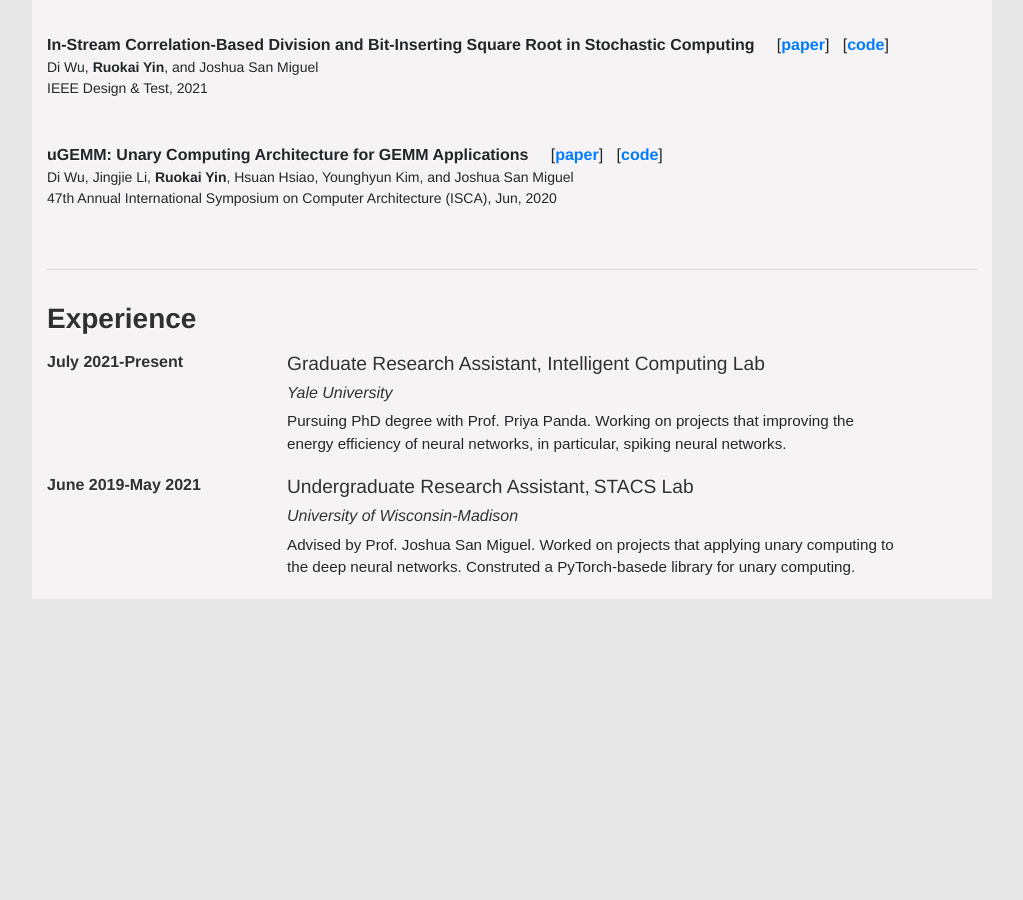
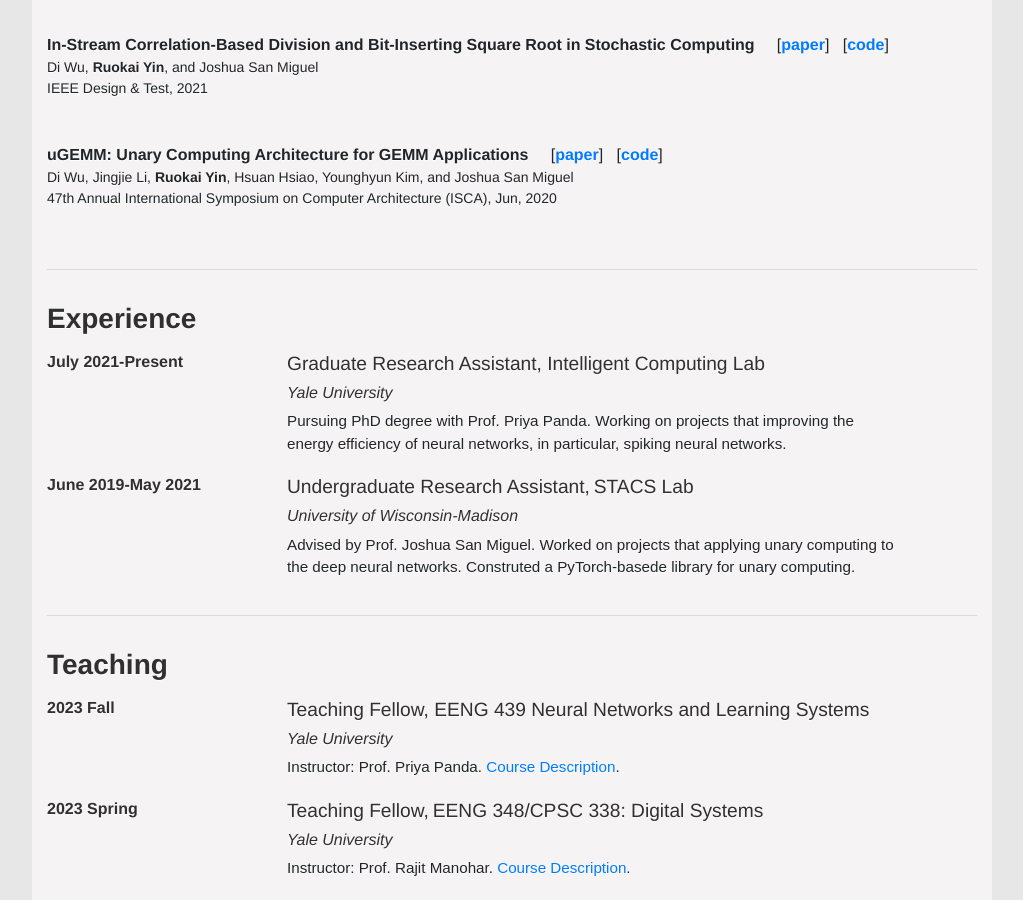
Before and after one commit to RuokaiYin/RuokaiYin.github.io, a Jekyll site: the page built from index.html, in a window 1280 px wide and 900 px high, scrolled down 1386 px. Shown: the whole window, without its empty margins (128-1151 px from the left). Built offline with Jekyll 4.4.1, drawn with Linux system fonts in a browser that asks for light colours; before the commit the page ends 1985 px from its top, so only the background shows below that.

Commit message:
Update Teaching

```diff
--- a/_data/publications.yml
+++ b/_data/publications.yml
@@ -7,7 +7,7 @@
   address:
   publisher: IEEE
   conference: N
-  file: https://www.frontiersin.org/articles/10.3389/fnins.2023.1233037/abstract
+  file: snnhar.pdf
   code: https://github.com/Intelligent-Computing-Lab-Yale/SNN_HAR
 
 - title: "Wearable-based Human Activity Recognition with Spatio-Temporal Spiking Neural Networks"
--- /dev/null
+++ b/_includes/teaching.html
@@ -0,0 +1,27 @@
+<div class="row">
+    <div class="col-12">
+        <h2>Teaching</h2>
+    </div>
+</div>
+
+<div class="row">
+    <div class="col-3">
+        <h4>2023 Fall</h4>
+    </div>
+    <div class="col-8">
+        <h5>Teaching Fellow, EENG 439 Neural Networks and Learning Systems</h5>
+        <h6>Yale University</h6>
+        <p>Instructor: Prof. Priya Panda. <a href="https://intelligentcomputinglab.yale.edu/courses">Course Description</a>.
+    </div>
+</div>
+
+<div class="row">
+    <div class="col-3">
+        <h4>2023 Spring</h4>
+    </div>
+    <div class="col-8">
+        <h5>Teaching Fellow, EENG 348/CPSC 338: Digital Systems </h5>
+        <h6>Yale University</h6>
+        <p>Instructor: Prof. Rajit Manohar. <a href="https://csl.yale.edu/~rajit/classes/eeng348/">Course Description</a>.
+    </div>
+</div>
--- a/index.html
+++ b/index.html
@@ -20,4 +20,6 @@ title: Ruokai Yin
     {% include publications.html %}
     <hr>
     {% include experience.html %}
+    <hr>
+    {% include teaching.html %}
 </body>
```
Also changed, not shown: 1 other file.
